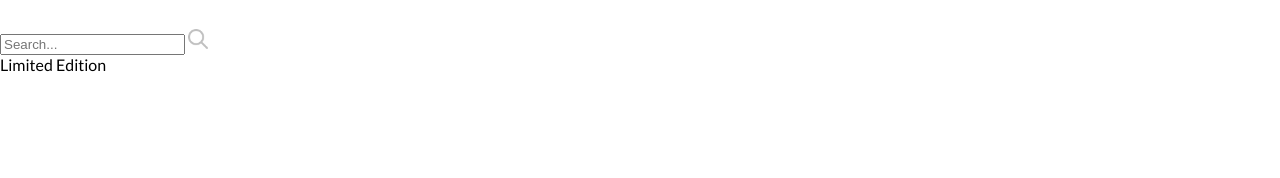
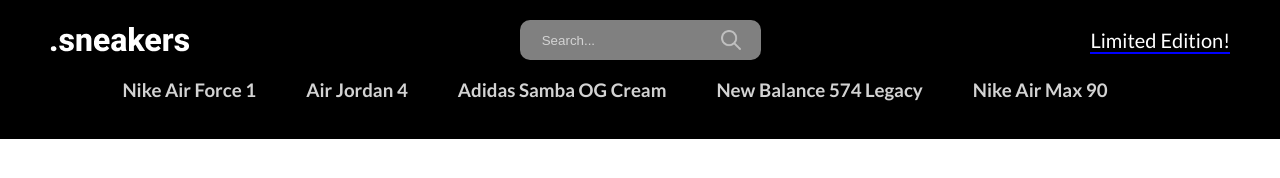
Before and after one commit to Marylucy123450/MALU-SHOES-, a plain HTML site: page index.html in a window 1280 px wide. Drawn offline with Linux system fonts and the light colour scheme.

Commit message:
done with navbar

```diff
--- a/index.html
+++ b/index.html
@@ -21,11 +21,17 @@
         </div>
       </div>
       <div class="navItem">
-        <span class="limitedEdition">Limited Edition</span>
+        <span class="limitedEdition">Limited Edition!</span>
       </div>
     </div>
 
-    <div class="navBottom"></div>
+    <div class="navBottom">
+      <h3 class="menuItem">Nike Air Force 1</h3>
+      <h3 class="menuItem">Air Jordan 4 </h3>
+      <h3 class="menuItem">Adidas Samba OG Cream</h3>
+      <h3 class="menuItem">New Balance 574 Legacy</h3>
+      <h3 class="menuItem">Nike Air Max 90</h3>
+    </div>
   </nav>
 </body>
 </html>
--- a/style.css
+++ b/style.css
@@ -3,3 +3,52 @@ body{
   padding: 0;
   margin: 0;
 }
+
+nav{
+  background-color: black;
+  color: white;
+  padding: 20px 50px;
+}
+
+.navTop{
+  display: flex;
+  align-items: center;
+  justify-content: space-between;
+}
+
+.search{
+  display: flex;
+  align-items: center;
+  background-color: grey;
+  padding: 10px 20px;
+  border-radius: 10px;
+}
+
+.searchInput{
+  border: none;
+  background-color: transparent;
+}
+
+.searchInput::placeholder{
+  color: lightgrey;
+}
+
+
+.limitedEdition{
+  font-size: 20px;
+  border-bottom: 2px solid blue;
+  cursor: pointer;
+}
+
+.navBottom{
+  display: flex;
+  align-items: center;
+  justify-content: center;
+}
+
+.menuItem{
+  margin-right: 50px;
+  cursor: pointer;
+  color: lightgray;
+  font-weight: 400px;
+}
```
